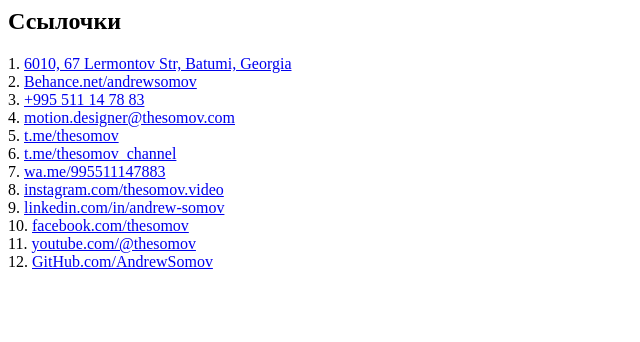
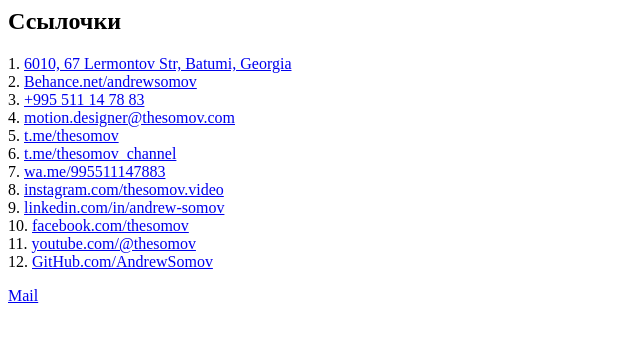
Before and after one commit to thesomov/somov.cc, a plain HTML site: page index.html in a window 1280 px wide. Shown: the full height of the page, 0-640 px from the left. Drawn offline with Linux system fonts and the light colour scheme.

Commit message:
Update index.html

```diff
--- a/index.html
+++ b/index.html
@@ -11,3 +11,4 @@
 10. <a href="https://www.facebook.com/thesomov" target="_blank">facebook.com/thesomov</a><br />
 11. <a href="https://www.youtube.com/@thesomov" target="_blank">youtube.com/@thesomov</a><br />
 12. <a href="https://github.com/AndrewSomov" target="_blank">GitHub.com/AndrewSomov</a>
+<p><a href="https://mail.somov.cc/SOGo/">Mail</a></p>
```
